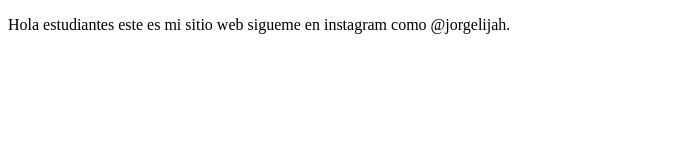
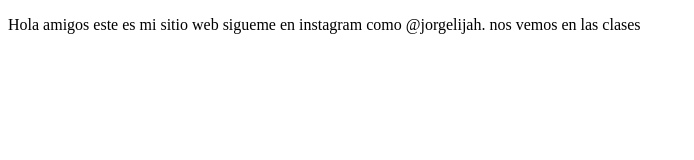
Before and after one commit to jorgelijah/proyectoDemoCursoPrework, a plain HTML site: page index.html in a window 1280 px wide. Shown: the whole page, without its empty margins (0-694 px from the left). Drawn offline with Linux system fonts and the light colour scheme.

Commit message:
cambios agregamos saludost

```diff
--- a/index.html
+++ b/index.html
@@ -8,7 +8,8 @@
 </head>
 <body>
     <p>
-        Hola estudiantes este es mi sitio web sigueme en instagram como @jorgelijah.
+        Hola amigos este es mi sitio web sigueme en instagram como @jorgelijah.
+        nos vemos en las clases
     </p>
 </body>
 </html>
```
